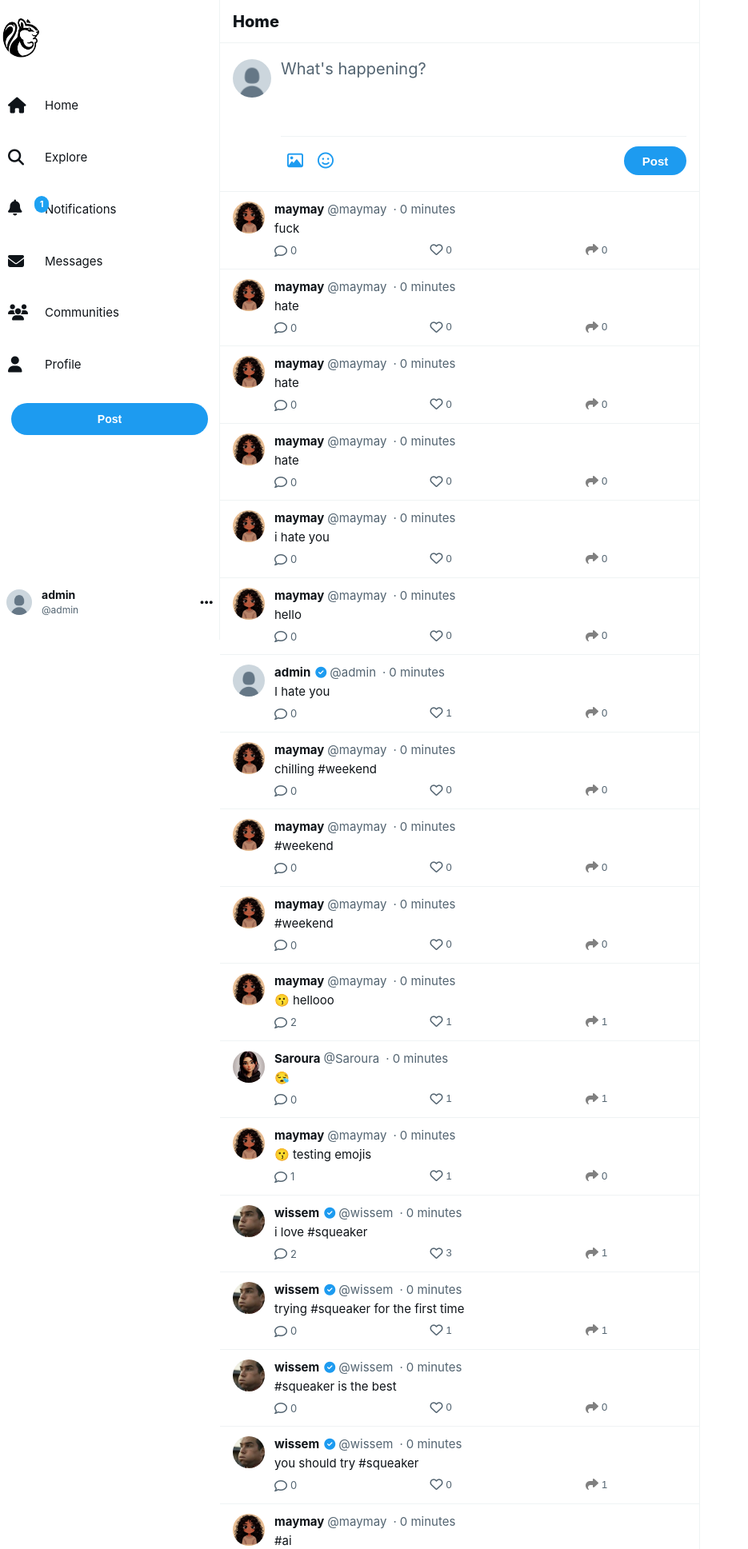
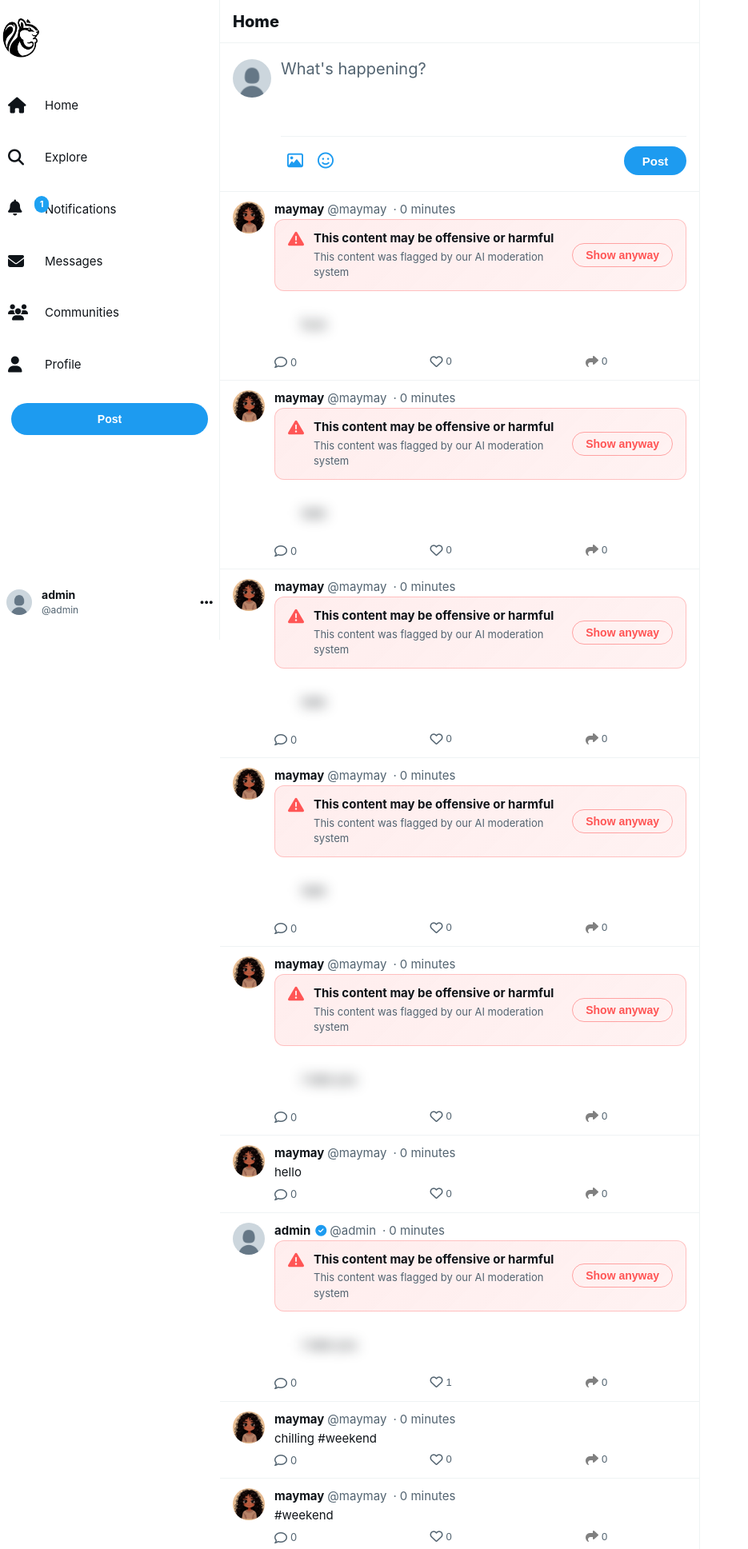
Before and after one commit to Sarra-dev/Squeaker, a Django app: page /home/ in a window 1280 px wide. Shown: the top 1937 px of the page at 80% size, without its empty margins (0-935 px from the left). Run offline with Django 5.2, Linux system fonts and the light colour scheme; a user stored in the database is signed in; data comes from the database, SQL or seed files in the repository; both versions use the stored data as it was after the commit.

Commit message:
toxic content model

```diff
--- a/squeaker/musker/forms.py
+++ b/squeaker/musker/forms.py
@@ -27,9 +27,7 @@ class MeepForm(forms.ModelForm):
 
     class Meta:
         model = Meep
-        exclude = ("user", "likes")
-
-
+        fields = ['body', 'image']
 class ProfileEditForm(forms.ModelForm):
     profile_image = forms.ImageField(
         required=False,
--- a/squeaker/musker/models.py
+++ b/squeaker/musker/models.py
@@ -5,34 +5,104 @@ from django.db import models
 from django.contrib.auth.models import User
 from django.db.models.signals import post_save
 from django.urls import reverse
-
+import logging
+logger = logging.getLogger(__name__)
 # -------------------------
 # MEEP MODEL
 # -------------------------
 class Meep(models.Model):
-    user = models.ForeignKey(User, related_name="meeps", on_delete=models.DO_NOTHING)
+
+    user = models.ForeignKey(User, related_name="meeps", on_delete=models.CASCADE)
     body = models.CharField(max_length=200)
+    image = models.ImageField(upload_to='meep_images/', null=True, blank=True)  # ← THIS LINE MUST BE HERE
     created_at = models.DateTimeField(auto_now_add=True)
-    likes = models.ManyToManyField(User, related_name="meep_likes", blank=True)
-    image = models.ImageField(upload_to='meep_images/', blank=True, null=True)
+    likes = models.ManyToManyField(User, related_name="meep_like", blank=True)
+    hashtags = models.ManyToManyField('Hashtag', related_name="meeps", blank=True)
+
+    is_toxic = models.BooleanField(default=False)
+    is_borderline = models.BooleanField(default=False)
+    toxicity_score = models.FloatField(default=0.0)
+    toxicity_label = models.CharField(max_length=20, default='safe')
 
     def number_of_likes(self):
         return self.likes.count()
 
     def save(self, *args, **kwargs):
+        """Save with toxicity checking"""
+        is_new = self.pk is None
+
+        # Check toxicity BEFORE saving (for new meeps)
+        if is_new and self.body:
+            from .toxicity_detector import analyze_content
+            result = analyze_content(self.body)
+            self.is_toxic = result['is_toxic']
+            self.is_borderline = result['is_borderline']
+            self.toxicity_score = result['toxicity_score']
+            self.toxicity_label = result['label']
+
+        # Save the meep
         super().save(*args, **kwargs)
-        self.extract_hashtags()
 
+        # Extract hashtags after save (needs ID)
+        if is_new:
+            self.extract_hashtags()
     def extract_hashtags(self):
+        """Extract hashtags from meep body and create/link them"""
+        from .models import Hashtag
+
         hashtag_pattern = r'#(\w+)'
-        hashtags = set(re.findall(hashtag_pattern, self.body))
-        for tag in hashtags:
-            hashtag_obj, _ = Hashtag.objects.get_or_create(name=tag.lower())
-            MeepHashtag.objects.get_or_create(meep=self, hashtag=hashtag_obj)
+        hashtag_matches = re.findall(hashtag_pattern, self.body)
+
+        self.hashtags.clear()
+
+        for tag_name in hashtag_matches:
+            tag_name = tag_name.lower()
+            hashtag, created = Hashtag.objects.get_or_create(name=tag_name)
+            self.hashtags.add(hashtag)
+
+    def check_toxicity(self):
+        """
+        Check content for toxicity using AI model
+        Updates toxicity fields automatically
+        """
+        from .toxicity_detector import analyze_content
+
+        result = analyze_content(self.body)
+
+        # Update fields
+        self.is_toxic = result['is_toxic']
+        self.is_borderline = result['is_borderline']
+        self.toxicity_score = result['toxicity_score']
+        self.toxicity_label = result['label']
+
+        # Save without triggering check_toxicity again
+        super().save(update_fields=[
+            'is_toxic',
+            'is_borderline',
+            'toxicity_score',
+            'toxicity_label'
+        ])
+
+    def should_blur(self):
+        """
+        Determine if content should be blurred
+        Returns True for toxic or borderline content
+        """
+        return self.is_toxic or self.is_borderline
+
+    def get_warning_message(self):
+        """Get appropriate warning message based on toxicity level"""
+        if self.is_toxic:
+            return "This content may be offensive or harmful"
+        elif self.is_borderline:
+            return "This content may be sensitive"
+        return None
 
     def __str__(self):
-        return f"{self.user.username} ({self.created_at:%Y-%m-%d %H:%M}): {self.body[:20]}"
+        return f"{self.user.username}: {self.body[:50]}"
 
+    class Meta:
+        ordering = ['-created_at']
 
 # -------------------------
 # SHARE MODEL
--- a/squeaker/musker/templates/home.html
+++ b/squeaker/musker/templates/home.html
@@ -76,6 +76,75 @@
 
         .emoji-item:hover {
             background: var(--hover-bg);
+        }
+
+        /* ✅ TOXICITY BLUR STYLES - ONLY ADDITION */
+        .toxicity-warning {
+            background: linear-gradient(135deg, rgba(255, 85, 85, 0.1) 0%, rgba(255, 0, 0, 0.05) 100%);
+            border: 1px solid rgba(255, 85, 85, 0.3);
+            border-radius: 12px;
+            padding: 12px 16px;
+            margin-bottom: 12px;
+            display: flex;
+            justify-content: space-between;
+            align-items: center;
+            gap: 12px;
+        }
+
+        .warning-content {
+            display: flex;
+            gap: 12px;
+            align-items: start;
+            flex: 1;
+        }
+
+        .warning-content i {
+            color: #ff5555;
+            font-size: 20px;
+            margin-top: 2px;
+        }
+
+        .warning-title {
+            font-size: 15px;
+            font-weight: 700;
+            color: var(--text-primary);
+            margin-bottom: 2px;
+        }
+
+        .warning-subtitle {
+            font-size: 13px;
+            color: var(--text-secondary);
+        }
+
+        .show-content-btn {
+            background: transparent;
+            border: 1px solid rgba(255, 85, 85, 0.5);
+            color: #ff5555;
+            padding: 6px 16px;
+            border-radius: 9999px;
+            font-weight: 700;
+            font-size: 14px;
+            cursor: pointer;
+            transition: all 0.2s;
+            white-space: nowrap;
+        }
+
+        .show-content-btn:hover {
+            background: rgba(255, 85, 85, 0.1);
+            border-color: #ff5555;
+        }
+
+        .blurred-content {
+            filter: blur(8px)!important;
+            user-select: none;
+            pointer-events: none;
+            transition: filter 0.3s ease;
+        }
+
+        .blurred-content.revealed {
+            filter: blur(0)!important;
+            user-select: text;
+            pointer-events: auto;
         }
     </style>
 </head>
@@ -204,8 +273,40 @@
                             <span class="post-date">{{ meep.created_at|timesince }}</span>
                         </div>
 
-                        <!-- TEXT -->
-                        <div class="post-body">{{ meep.body }}</div>
+                        <!-- ✅ TOXICITY WARNING & BLURRED TEXT - ONLY ADDITION -->
+                        <!-- Replace the toxicity section (around line 280-310) with this: -->
+
+{% if meep.should_blur %}
+<div id="toxic-{{ meep.id }}">
+    <!-- Warning Banner -->
+    <div class="toxicity-warning" id="warning-{{ meep.id }}">
+        <div class="warning-content">
+            <i class="fas fa-exclamation-triangle"></i>
+            <div>
+                <div class="warning-title">{{ meep.get_warning_message }}</div>
+                <div class="warning-subtitle">
+                    {% if meep.is_toxic %}
+                        This content was flagged by our AI moderation system
+                    {% else %}
+                        Some people may find this content sensitive
+                    {% endif %}
+                </div>
+            </div>
+        </div>
+        <button class="show-content-btn" onclick="showToxicContent('{{ meep.id }}')">
+            Show anyway
+        </button>
+    </div>
+
+    <!-- Blurred Content -->
+    <div class="post-body blurred-content" id="content-{{ meep.id }}">
+        {{ meep.body }}
+    </div>
+</div>
+{% else %}
+<!-- Normal Content -->
+<div class="post-body">{{ meep.body }}</div>
+{% endif %}
 
                         <!-- IMAGE -->
                         {% if meep.image %}
@@ -286,6 +387,20 @@
 
 <script src="{% static 'assets/js/share-menu.js' %}"></script>
 <script>
+// ✅ TOXICITY BLUR FUNCTION - ONLY ADDITION
+function showToxicContent(meepId) {
+    const content = document.getElementById(`content-${meepId}`);
+    const warning = document.getElementById(`warning-${meepId}`);
+
+    if (content) {
+        content.classList.add('revealed');
+    }
+
+    if (warning) {
+        warning.style.display = 'none';
+    }
+}
+
 // Emoji data
 const emojiData = {
     smileys: ['😀', '😃', '😄', '😁', '😆', '😅', '🤣', '😂', '🙂', '🙃', '😉', '😊', '😇', '🥰', '😍', '🤩', '😘', '😗', '😚', '😙', '🥲', '😋', '😛', '😜', '🤪', '😝', '🤑', '🤗', '🤭', '🤫', '🤔', '🤐', '🤨', '😐', '😑', '😶', '😏', '😒', '🙄', '😬', '🤥', '😌', '😔', '😪', '🤤', '😴', '😷', '🤒', '🤕', '🤢', '🤮', '🤧', '🥵', '🥶', '😶‍🌫️', '🥴', '😵', '🤯', '🤠', '🥳', '😎'],
--- a/squeaker/musker/templates/navbar.html
+++ b/squeaker/musker/templates/navbar.html
@@ -150,7 +150,7 @@
 
 .nav-item {
     margin: 15px 0 !important;
-    display: flex; align-items: center;
+
 
 }
 
--- a/squeaker/musker/templates/profile.html
+++ b/squeaker/musker/templates/profile.html
@@ -255,9 +255,10 @@
             {% endif %}
         </div>
 
-        {% include 'trending.html' %}
+
 
     </div>
+    {% include 'trending.html' %}
 </div>
 
 <script src="{% static 'assets/js/share-menu.js' %}"></script>
--- a/squeaker/musker/views.py
+++ b/squeaker/musker/views.py
@@ -8,11 +8,7 @@ from django.utils import timezone
 from django.db.models import Q, Count
 from datetime import timedelta
 
-from .models import (
-    Profile, Meep, Comment, Notification,
-    Hashtag, Share, Message, Conversation
-)
-
+from .models import Profile, Meep, Comment, Notification,Hashtag, Share, Message, Conversation
 from .forms import MeepForm, ProfileEditForm, SignUpForm
 from .utils import create_notification
 
@@ -22,19 +18,36 @@ def home(request):
     meeps = Meep.objects.all().order_by("-created_at")
     if request.user.is_authenticated:
         if request.method == "POST":
+            print("=" * 50)
+            print("POST REQUEST RECEIVED")
+            print("POST data:", request.POST)
+            print("FILES data:", request.FILES)
+            print("=" * 50)
+
             form = MeepForm(request.POST, request.FILES)
+
+            print("Form is valid?", form.is_valid())
+            if not form.is_valid():
+                print("Form errors:", form.errors)
+
             if form.is_valid():
-                meep = form.save(commit=False)
-                meep.user = request.user
-                meep.save()
-                messages.success(request, "Your Squeak Has Been Posted")
-                return redirect('home')
+                try:
+                    meep = form.save(commit=False)
+                    meep.user = request.user
+                    print("About to save meep...")
+                    meep.save()
+                    print("Meep saved successfully! ID:", meep.id)
+                    messages.success(request, "Your Squeak Has Been Posted")
+                    return redirect('home')
+                except Exception as e:
+                    print("ERROR SAVING MEEP:", str(e))
+                    import traceback
+                    traceback.print_exc()
+                    messages.error(request, f"Error: {str(e)}")
         else:
             form = MeepForm()
         return render(request, 'home.html', {"meeps": meeps, "form": form})
     return render(request, 'home.html', {"meeps": meeps})
-
-
 @login_required
 def profile_list(request):
     """Profile list view"""
```
Also changed, not shown: squeaker/musker/toxicity_detector.py (added, +115 -0 lines), squeaker/db.sqlite3, squeaker/media/meep_images/images.png (added), squeaker/musker/migrations/0015_alter_meep_options_and_more.py (added), squeaker/musker/migrations/0016_meep_image.py (added), squeaker/musker/migrations/0017_alter_meep_toxicity_label.py (added).
